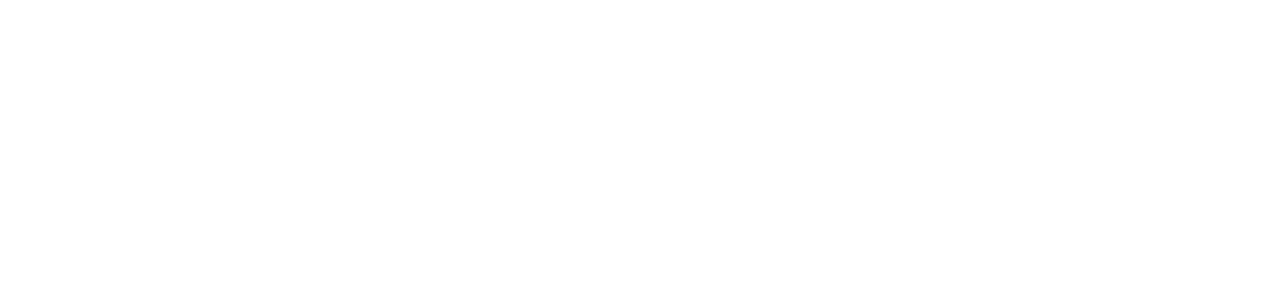
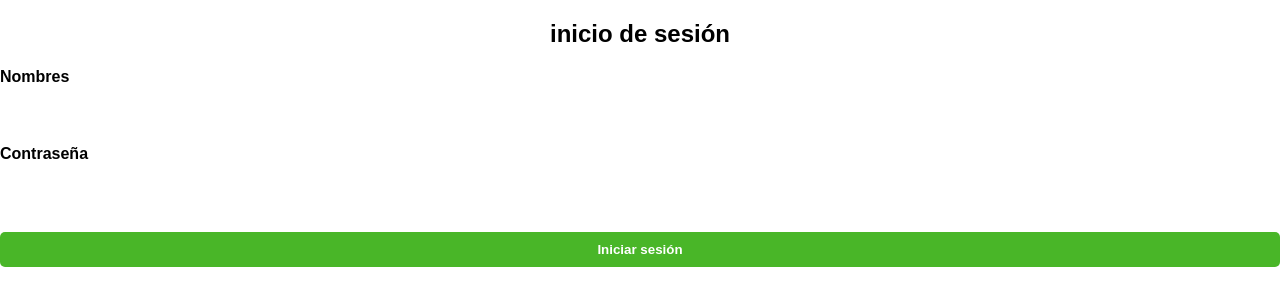
Before and after one commit to davidvillanuevapotosi/proyecto-adso, a plain HTML site: page pages/login.html in a window 1280 px wide. Drawn offline with Linux system fonts and the light colour scheme.

Commit message:
feat(login): crear formulario inicio de sesion

```diff
--- a/css/estilo.css
+++ b/css/estilo.css
@@ -24,3 +24,43 @@ nav a:hover {
 background-color: rgb(85, 238, 39);
 color: blanchedalmond;
 }
+
+.container {
+background-color:aliceblue;
+width: 350px;
+margin: 80px auto;
+padding: 30px;
+border-radius: 120px;
+box-shadow:#49b628 0px 0px 10px ;
+}
+
+.formulario {
+display: flex;
+flex-direction: column;
+gap: 12px;
+}
+
+.formulario label {
+    text-align: left;
+    font-weight: bold;
+}
+
+.formulario input {
+padding: 10px;
+border: #6aff8b;
+}
+
+.formulario button {
+margin-top: 10px;
+padding: 10px;
+background-color: #49b628;
+color: white;
+border-radius: 5px;
+border: none;
+font-weight: bold;
+cursor: pointer;
+}
+
+.formulario button:hover {
+background-color: #6aff8b;
+}
--- a/pages/index.html
+++ b/pages/index.html
@@ -4,7 +4,7 @@
     <meta charset="UTF-8">
     <meta name="viewport" content="width=device-width, initial-scale=1.0">
     <title>Document</title>
-    <link rel="stylesheet" href="style.css">
+    <link rel="stylesheet" href="../css/estilo.css">
 </head>
 <body>
 
--- a/pages/login.html
+++ b/pages/login.html
@@ -0,0 +1,22 @@
+<!DOCTYPE html>
+<html lang="en">
+<head>
+    <meta charset="UTF-8">
+    <meta name="viewport" content="width=device-width, initial-scale=1.0">
+    <title>Document</title>
+    <link rel="stylesheet" href="../css/estilo.css">
+</head>
+<body>
+    <section>
+    <h2>inicio de sesión</h2>
+    <form action="" class="formulario">
+        <label for="Nombre">Nombres</label>
+        <input type="text" id="Nombre" name="Nombre">
+        <label for="Contraseña">Contraseña</label>
+        <input type="password" id="Contraseña" name="Contraseña">
+        <button type="submit">Iniciar sesión</button>
+    </form>
+
+</section>
+</body>
+</html>
```
